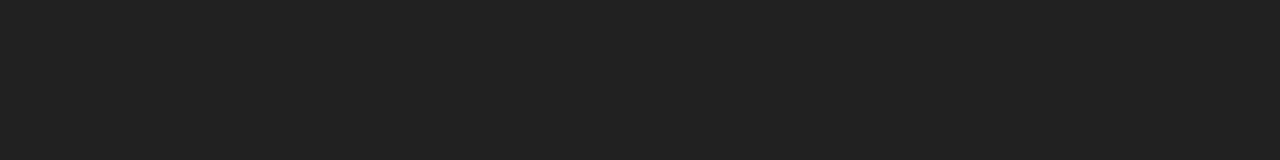
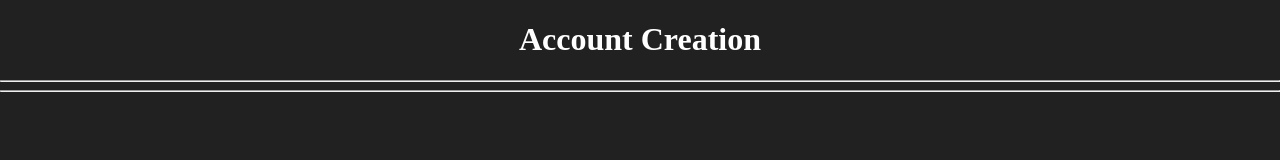
Before and after one commit to Applewood-Softworks/Local_Market_Radar_Old_and_For_Documentation, a plain HTML site: page Account.html in a window 1280 px wide. Drawn offline with Linux system fonts and the light colour scheme.

Commit message:
Added Title (acc)

```diff
--- a/Account.html
+++ b/Account.html
@@ -7,4 +7,11 @@
         <title>Account Creation</title>
     </head>
 
+    <body>
+        <header>
+            <h1>Account Creation</h1>
+            <hr>
+            <hr>
+        </header>
+    </body>
 </html>
```
